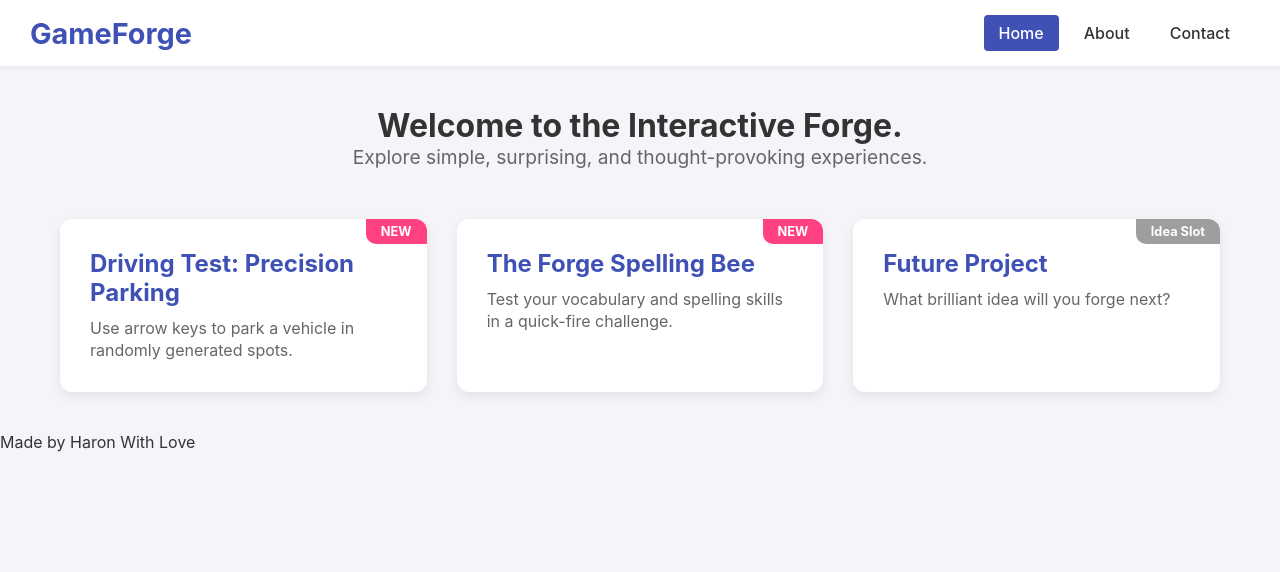
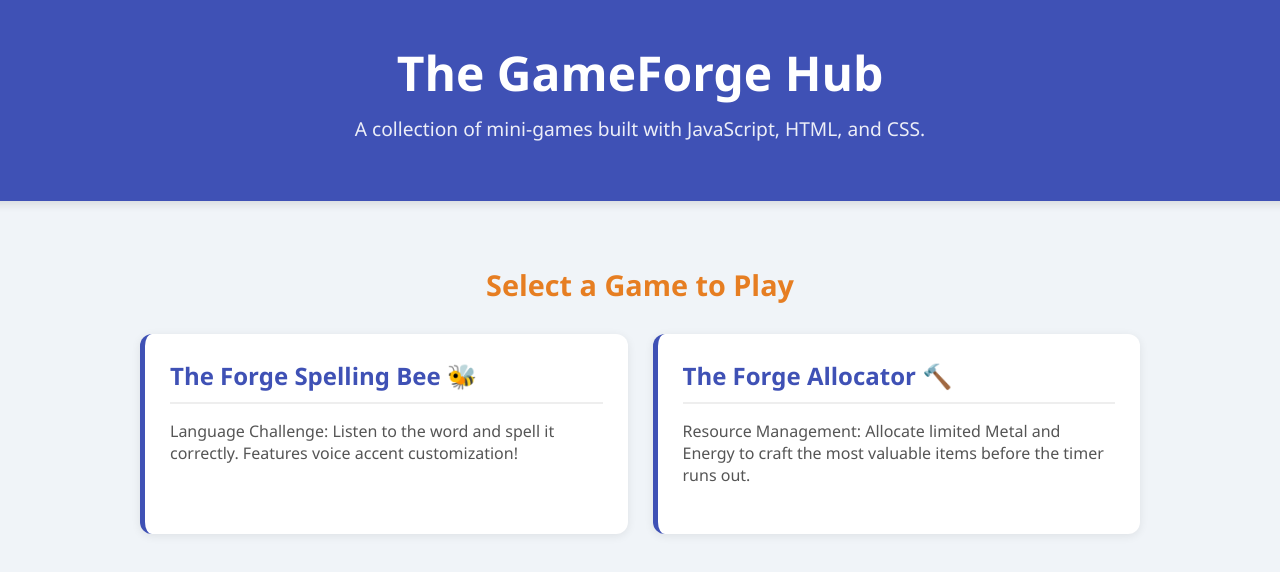
Before and after one commit to Harr20000/GameForge, a plain HTML site: page index.html in a window 1280 px wide. Drawn offline with Linux system fonts and the light colour scheme.

Commit message:
Update index.html

```diff
--- a/index.html
+++ b/index.html
@@ -3,61 +3,133 @@
 <head>
     <meta charset="UTF-8">
     <meta name="viewport" content="width=device-width, initial-scale=1.0">
-    <title>GameForge Hub - Interactive Portal</title>
+    <title>The GameForge Hub</title>
+    <style>
+        :root {
+            /* Define your primary color palette */
+            --color-primary: #3f51b5; /* Blue */
+            --color-secondary: #e67e22; /* Orange */
+            --color-background: #f0f4f8; /* Light Gray */
+            --color-card-bg: #ffffff;
+            --color-text-dark: #2c3e50;
+        }
 
-    <base href="/GameForge/">
+        body {
+            font-family: 'Segoe UI', Tahoma, Geneva, Verdana, sans-serif;
+            margin: 0;
+            padding: 0;
+            background-color: var(--color-background);
+            color: var(--color-text-dark);
+            display: flex;
+            flex-direction: column;
+            align-items: center;
+            min-height: 100vh;
+        }
 
-    <link rel="stylesheet" href="style.css">
+        header {
+            width: 100%;
+            padding: 40px 20px;
+            background-color: var(--color-primary);
+            color: white;
+            text-align: center;
+            box-shadow: 0 4px 8px rgba(0, 0, 0, 0.1);
+        }
+
+        header h1 {
+            margin: 0;
+            font-size: 3rem;
+        }
+
+        header p {
+            margin-top: 10px;
+            font-size: 1.2rem;
+            opacity: 0.9;
+        }
+
+        main {
+            width: 90%;
+            max-width: 1000px;
+            padding: 40px 20px;
+        }
+
+        h2 {
+            text-align: center;
+            color: var(--color-secondary);
+            margin-bottom: 30px;
+            font-size: 1.8rem;
+        }
+
+        /* Game Grid Layout */
+        .game-grid {
+            display: grid;
+            grid-template-columns: repeat(auto-fit, minmax(300px, 1fr));
+            gap: 25px;
+        }
+
+        .game-link {
+            text-decoration: none;
+            color: inherit;
+        }
+
+        .game-card {
+            background-color: var(--color-card-bg);
+            padding: 25px;
+            border-radius: 12px;
+            box-shadow: 0 2px 10px rgba(0, 0, 0, 0.08);
+            transition: transform 0.2s ease-in-out, box-shadow 0.2s ease-in-out;
+            border-left: 5px solid var(--color-primary);
+            min-height: 150px;
+        }
+
+        .game-card:hover {
+            transform: translateY(-5px);
+            box-shadow: 0 8px 20px rgba(0, 0, 0, 0.15);
+            border-left: 5px solid var(--color-secondary);
+        }
+
+        .game-card h3 {
+            margin-top: 0;
+            color: var(--color-primary);
+            font-size: 1.5rem;
+            border-bottom: 2px solid #eee;
+            padding-bottom: 10px;
+            margin-bottom: 10px;
+        }
+
+        .game-card p {
+            font-size: 1rem;
+            color: #555;
+        }
+    </style>
 </head>
 <body>
 
-    <header class="main-header">
-        <a href="index.html" class="logo">GameForge</a>
-
-        <nav class="nav-menu" id="navMenu">
-            <a href="index.html" class="nav-item active">Home</a>
-            <a href="#" class="nav-item">About</a>
-            <a href="#" class="nav-item">Contact</a>
-        </nav>
-
-        <button class="menu-toggle" aria-controls="navMenu" aria-expanded="false">
-            <span class="bar"></span>
-            <span class="bar"></span>
-            <span class="bar"></span>
-        </button>
+    <header>
+        <h1>The GameForge Hub</h1>
+        <p>A collection of mini-games built with JavaScript, HTML, and CSS.</p>
     </header>
 
-    <main class="content-area">
-        <h1>Welcome to the Interactive Forge.</h1>
-        <p class="subtitle">Explore simple, surprising, and thought-provoking experiences.</p>
+    <main>
+        <h2>Select a Game to Play</h2>
 
-        <section class="game-gallery">
+        <section class="game-grid">
 
-            <a href="games/precision-parking/index.html" class="game-card">
-                <h2>Driving Test: Precision Parking</h2>
-                <p>Use arrow keys to park a vehicle in randomly generated spots.</p>
-                <div class="tag">NEW</div>
+            <a href="games/spelling-bee/index.html" class="game-link">
+                <div class="game-card">
+                    <h3>The Forge Spelling Bee 🐝</h3>
+                    <p>Language Challenge: Listen to the word and spell it correctly. Features voice accent customization!</p>
+                </div>
             </a>
 
-            <a href="games/spelling-bee/index.html" class="game-card">
-                <h2>The Forge Spelling Bee</h2>
-                <p>Test your vocabulary and spelling skills in a quick-fire challenge.</p>
-                <div class="tag">NEW</div>
+            <a href="games/forge-allocator/index.html" class="game-link">
+                <div class="game-card">
+                    <h3>The Forge Allocator 🔨</h3>
+                    <p>Resource Management: Allocate limited Metal and Energy to craft the most valuable items before the timer runs out.</p>
+                </div>
             </a>
 
-            <a href="#" class="game-card placeholder">
-                <h2>Future Project</h2>
-                <p>What brilliant idea will you forge next?</p>
-                <div class="tag coming-soon">Idea Slot</div>
-            </a>
-
-        </section>
+            </section>
     </main>
 
-    <footer class="main-footer">
-        <p>Made by Haron With Love</p>
-    </footer>
-
-    <script src="main.js"></script>
 </body>
 </html>
```
